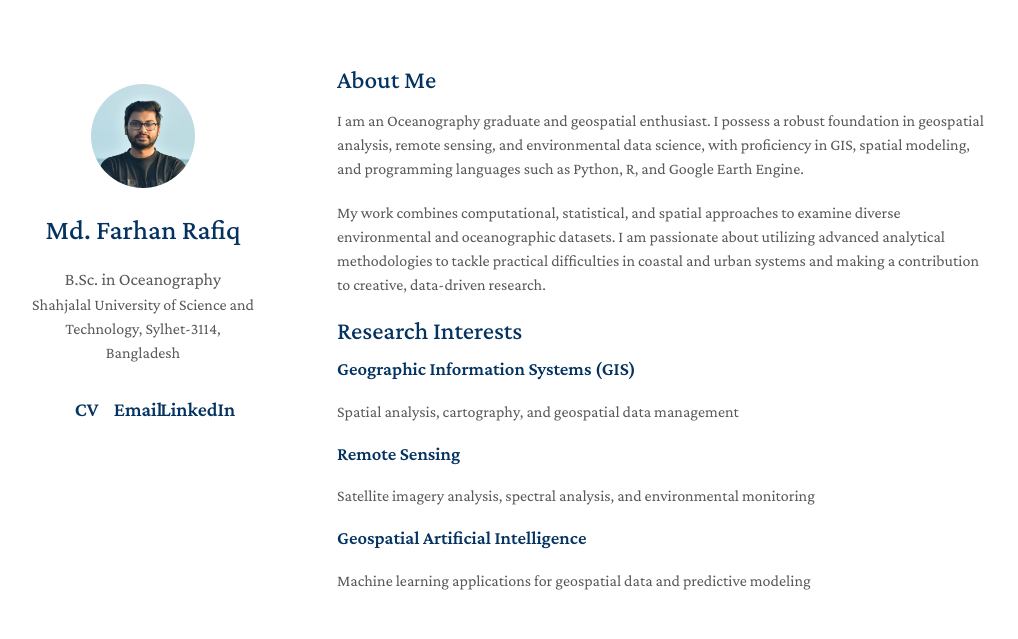
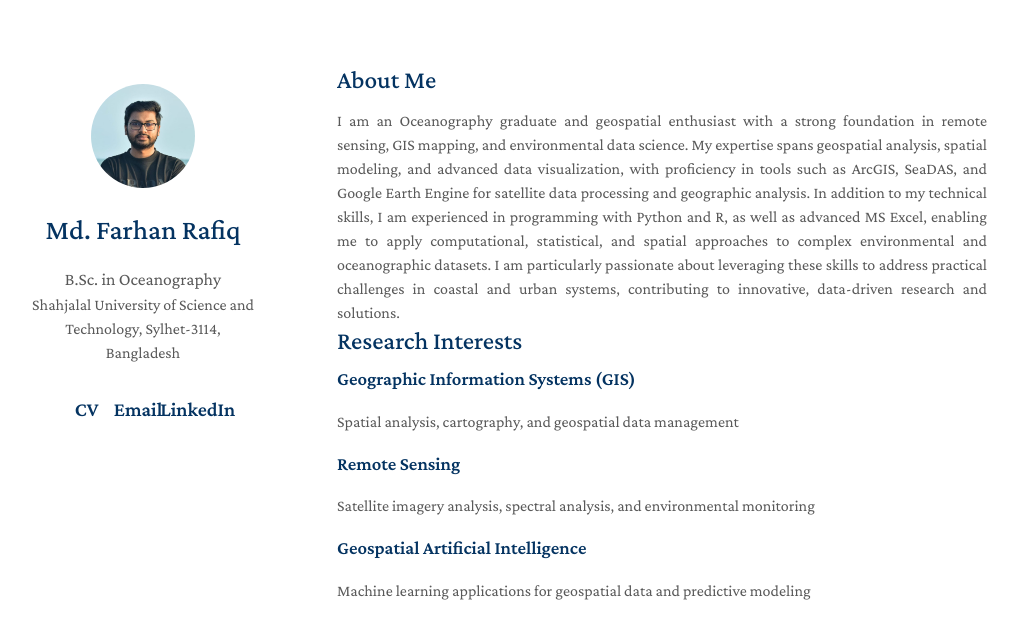
Before and after one commit to farhan-rafiq/farhan-rafiq.github.io, a Jekyll site: the page built from index.md, in a window 1280 px wide. Shown: the top 639 px of the page, without its empty margins (133-1151 px from the left). Built offline with Jekyll 4.4.1, drawn with Linux system fonts in a browser that asks for light colours; a style sheet for code colours, icons or effects is not loaded; our own code applies the rules of GitHub Pages for plain Markdown files.

Commit message:
Update index.md

```diff
--- a/index.md
+++ b/index.md
@@ -3,11 +3,11 @@ layout: homepage
 ---
 
 ## About Me
+<div style="text-align: justify;">
+I am an Oceanography graduate and geospatial enthusiast with a strong foundation in remote sensing, GIS mapping, and environmental data science. My expertise spans geospatial analysis, spatial modeling, and advanced data visualization, with proficiency in tools such as ArcGIS, SeaDAS, and Google Earth Engine for satellite data processing and geographic analysis.
 
-I am an Oceanography graduate and geospatial enthusiast. I possess a robust foundation in geospatial analysis, remote sensing, and environmental data science, with proficiency in GIS, spatial modeling, and programming languages such as Python, R, and Google Earth Engine.
-
-My work combines computational, statistical, and spatial approaches to examine diverse environmental and oceanographic datasets. I am passionate about utilizing advanced analytical methodologies to tackle practical difficulties in coastal and urban systems and making a contribution to creative, data-driven research.
-
+In addition to my technical skills, I am experienced in programming with Python and R, as well as advanced MS Excel, enabling me to apply computational, statistical, and spatial approaches to complex environmental and oceanographic datasets. I am particularly passionate about leveraging these skills to address practical challenges in coastal and urban systems, contributing to innovative, data-driven research and solutions.
+</div>
 ## Research Interests
 
 ### Geographic Information Systems (GIS)
```
